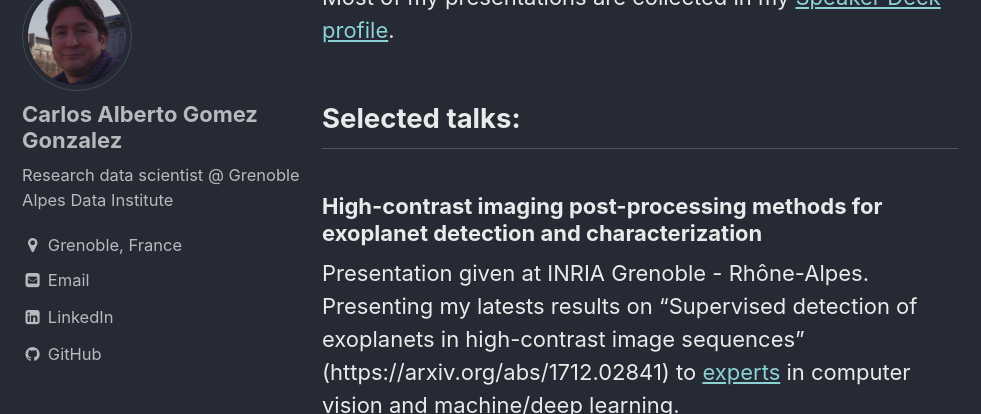
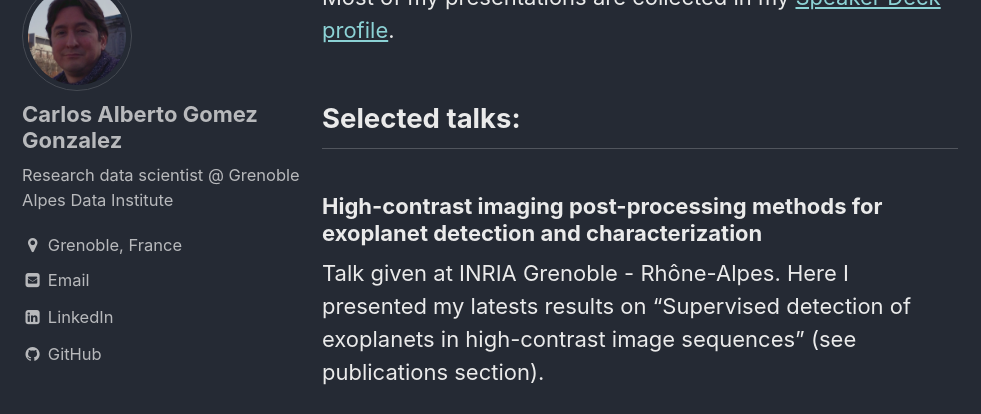
Before and after one commit to carlos-gg/carlos-gg.github.io, a Jekyll site: the page built from _pages/talks.md, in a window 1280 px wide and 900 px high, scrolled down 376 px, cut to the strip 0-414 px from the top of the window. Shown: the whole strip, without its empty margins (0-981 px from the left). Built offline with Jekyll 4.4.1, drawn with Linux system fonts in a browser that asks for light colours.

Commit message:
updating _config.yml

```diff
--- a/_pages/talks.md
+++ b/_pages/talks.md
@@ -11,6 +11,6 @@ Most of my presentations are collected in my [Speaker Deck profile](https://spea
 
 ### High-contrast imaging post-processing methods for exoplanet detection and characterization
 
-Presentation given at INRIA Grenoble - Rhône-Alpes. Presenting my latests results on "Supervised detection of exoplanets in high-contrast image sequences" (https://arxiv.org/abs/1712.02841) to [experts](http://thoth.inrialpes.fr/) in computer vision and machine/deep learning.
+Talk given at INRIA Grenoble - Rhône-Alpes. Here I presented my latests results on "Supervised detection of exoplanets in high-contrast image sequences" (see publications section).
 
-<script async class="speakerdeck-embed" data-id="a7a63b63ac354fdaac062d0069dc7b16" data-ratio="1.33333333333333" src="//speakerdeck.com/assets/embed.js" width="400"></script>
+<script async class="speakerdeck-embed" data-id="a7a63b63ac354fdaac062d0069dc7b16" data-ratio="1.33333333333333" src="//speakerdeck.com/assets/embed.js" width=400></script>
```
